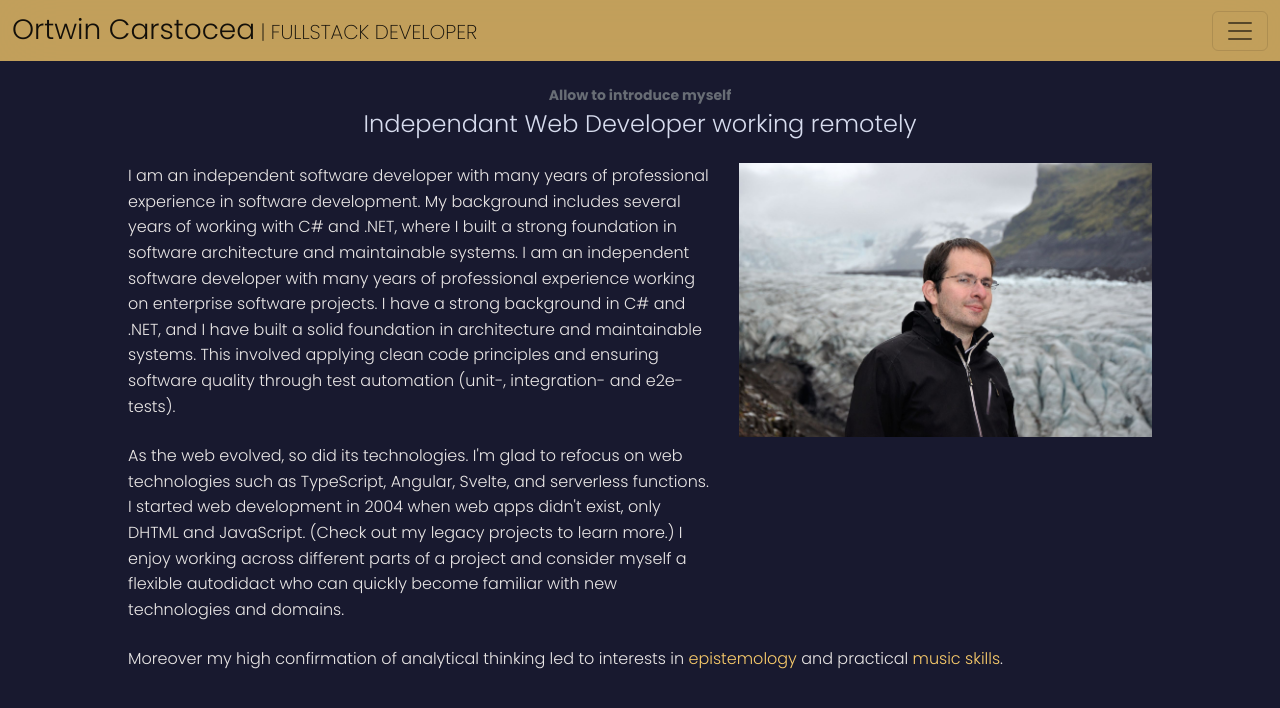
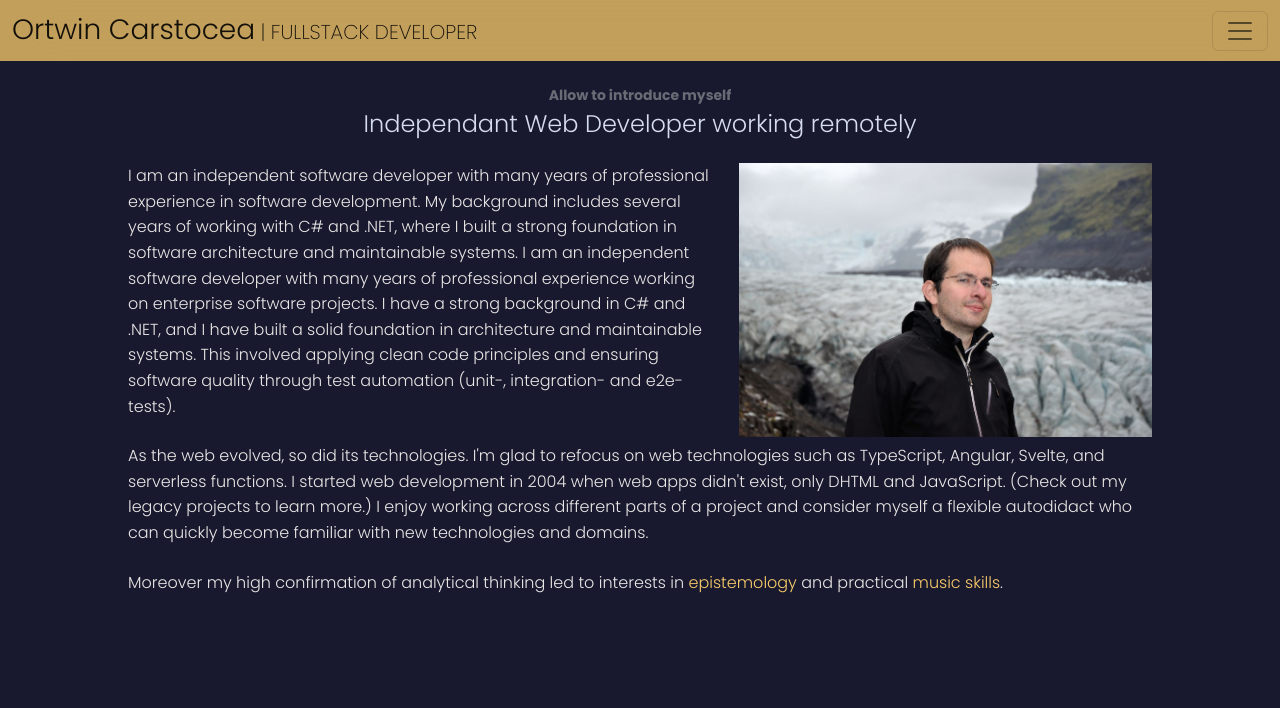
Before and after one commit to ortwic/ortwic.github.io, a Jekyll site: the page built from index.md, in a window 1280 px wide and 900 px high. Shown: the top 708 px of the window. Built offline with Jekyll 4.4.1, drawn with Linux system fonts in a browser that asks for light colours.

Commit message:
fixed layout

```diff
--- a/_includes/about.html
+++ b/_includes/about.html
@@ -12,18 +12,18 @@
                   .NET, and I have built a solid foundation in architecture and maintainable systems. This involved applying
                   clean code principles and ensuring software quality through test automation (unit-, integration- and e2e-tests).
                 </p>
-                <p class="mb-4">
-                  As the web evolved, so did its technologies. I'm glad to refocus on web technologies such as TypeScript,
-                  Angular, Svelte, and serverless functions. I started web development in 2004 when web apps didn't exist,
-                  only DHTML and JavaScript. (Check out my legacy projects to learn more.) I enjoy working across
-                  different parts of a project and consider myself a flexible autodidact who can quickly become familiar
-                  with new technologies and domains.
-                </p>
           </div>
           <div class="col-md-5">
             <img src="assets/images/oc-island.jpg" alt="Clean Code Developer" title="Clean Code Developer">
           </div>
         </div>
+        <p class="mb-4">
+          As the web evolved, so did its technologies. I'm glad to refocus on web technologies such as TypeScript,
+          Angular, Svelte, and serverless functions. I started web development in 2004 when web apps didn't exist,
+          only DHTML and JavaScript. (Check out my legacy projects to learn more.) I enjoy working across different
+          parts of a project and consider myself a flexible autodidact who can quickly become familiar
+          with new technologies and domains.
+        </p>
         <p class="mb-4">
           Moreover my high confirmation of analytical thinking led to interests in
           <a href="http://ortwin.bplaced.net/category/philo/" target="_blank">epistemology</a> and practical
--- a/_includes/contact.html
+++ b/_includes/contact.html
@@ -15,18 +15,17 @@
     </div>
     <h2 class="section-title">Get In Touch</h2>
 
-    <div class="contact__container bd-grid two-columns">
-      <p>
+    <div class="contact__container two-columns bd-grid">
       <form action="https://formspree.io/f/mnqrzjne" method="post" class="contact__form">
           <input type="text" placeholder="Name" name="name" class="contact__input">
           <input type="mail" placeholder="Email" name="email" class="contact__input">
           <input type="hidden" name="subject" value="Contact request from github portfolio" />
-            <textarea placeholder="Message" name="message" id="" cols="0" rows="10" class="contact__input"></textarea>
+          <textarea placeholder="Message" name="message" id="" cols="0" rows="10" class="contact__input">
+          </textarea>
           <input type="submit" value="Send Message" class="btn contact__button">
       </form>
-      </p>
       <p>
-        <img src="https://imgs.xkcd.com/comics/dependency_2x.png" alt="Dependency" title="Dependency">
+        <img src="assets/images/dependency_2x.png" alt="Dependency" title="Dependency">
       </p>
     </div>
   </section>
```
Also changed, not shown: assets/images/dependency_2x.png (added). Lines whose indentation alone changed are shown as unchanged.
